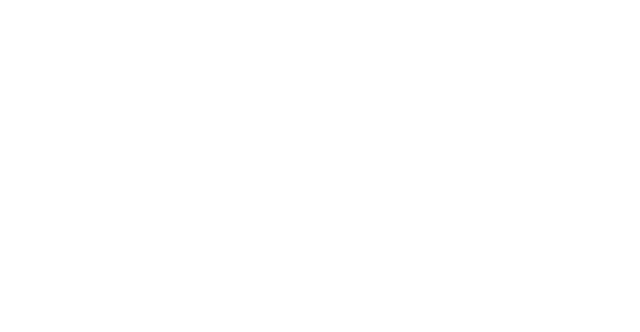
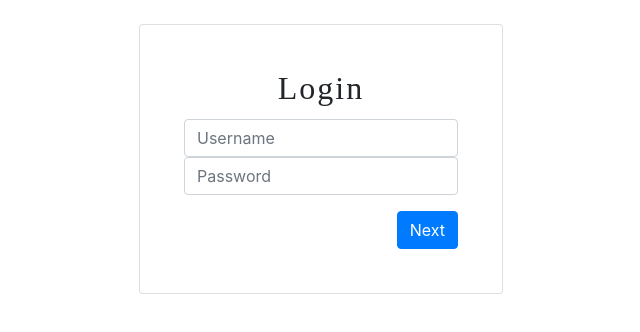
Before and after one commit to alanjhuynh/fitness-tracker, a React (Create React App) app in the folder frontend/: page /login in a window 1280 px wide. Shown: the top 332 px of the page, without its empty margins (319-959 px from the left). Built offline with nearby package versions, Linux system fonts and the light colour scheme.

Commit message:
Create Login component

```diff
--- a/frontend/src/App.js
+++ b/frontend/src/App.js
@@ -7,6 +7,7 @@
 import LandingPage from './components/LandingPage';
 import ListLifts from './components/ListLifts';
 import Register from './components/Register';
+import Login from './components/Login';
 //import CreateLift from './components/CreateLift';
 //import UpdateLift from './components/UpdateLift';
 //import LiftCard from './components/LiftCard';
@@ -19,6 +20,7 @@
           <Route exact path='/' component={LandingPage} />
           <Route path='/dashboard' component={ListLifts} />
           <Route path='/register' component={Register} />
+          <Route path='/login' component={Login} />
 
         </div>
       </Router>
--- /dev/null
+++ b/frontend/src/components/Login.js
@@ -0,0 +1,64 @@
+import React from 'react';
+import { useState } from 'react';
+import '../App.css';
+import axios from 'axios';
+
+function Login(props) {
+
+    const [username, setUsername] = useState('');
+    const [password, setPassword] = useState('');
+
+    let onSubmit = (e) => {
+        e.preventDefault();
+
+        const data = {
+            username,
+            password
+        }
+
+        axios
+            .post('http://localhost:8080/api/users/login', data)
+            .then(res => {
+                setUsername('');
+                setPassword('');
+            })
+            .catch(err => {
+                console.log(err);
+            })
+    }
+
+    return (
+        <div className="d-flex justify-content-center align-items-center mt-4">
+            <div className="d-flex card p-4">
+                <div className="card-body">
+                    <h2 className="card-title text-center">Login</h2>
+                    <form className="text-center" onSubmit={e => {onSubmit(e)}}>
+                        <div className="form-group">
+
+                            <input
+                                type="text"
+                                className="form-control"
+                                placeholder="Username"
+                                value={username}
+                                onChange={e => setUsername(e.target.value)}
+                            />
+
+                            <input
+                                type="password"
+                                className="form-control"
+                                placeholder="Password"
+                                value={password}
+                                onChange={e => setPassword(e.target.value)}
+                            />
+                        </div>
+                        <div className="d-flex justify-content-end">
+                            <button type="submit" className="btn btn-primary">Next</button>
+                        </div>
+                    </form>
+                </div>
+            </div>
+        </div>
+    );
+}
+
+export default Login;
```
